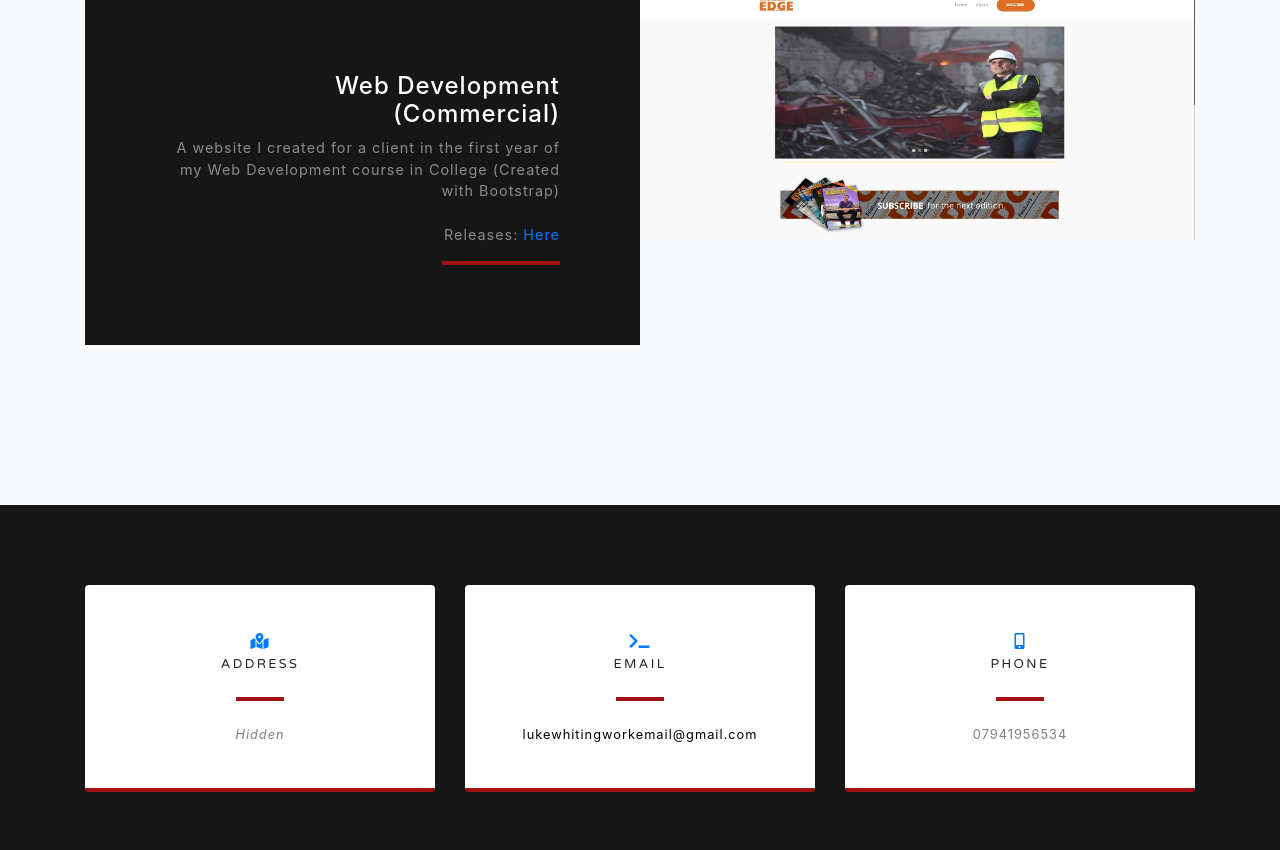
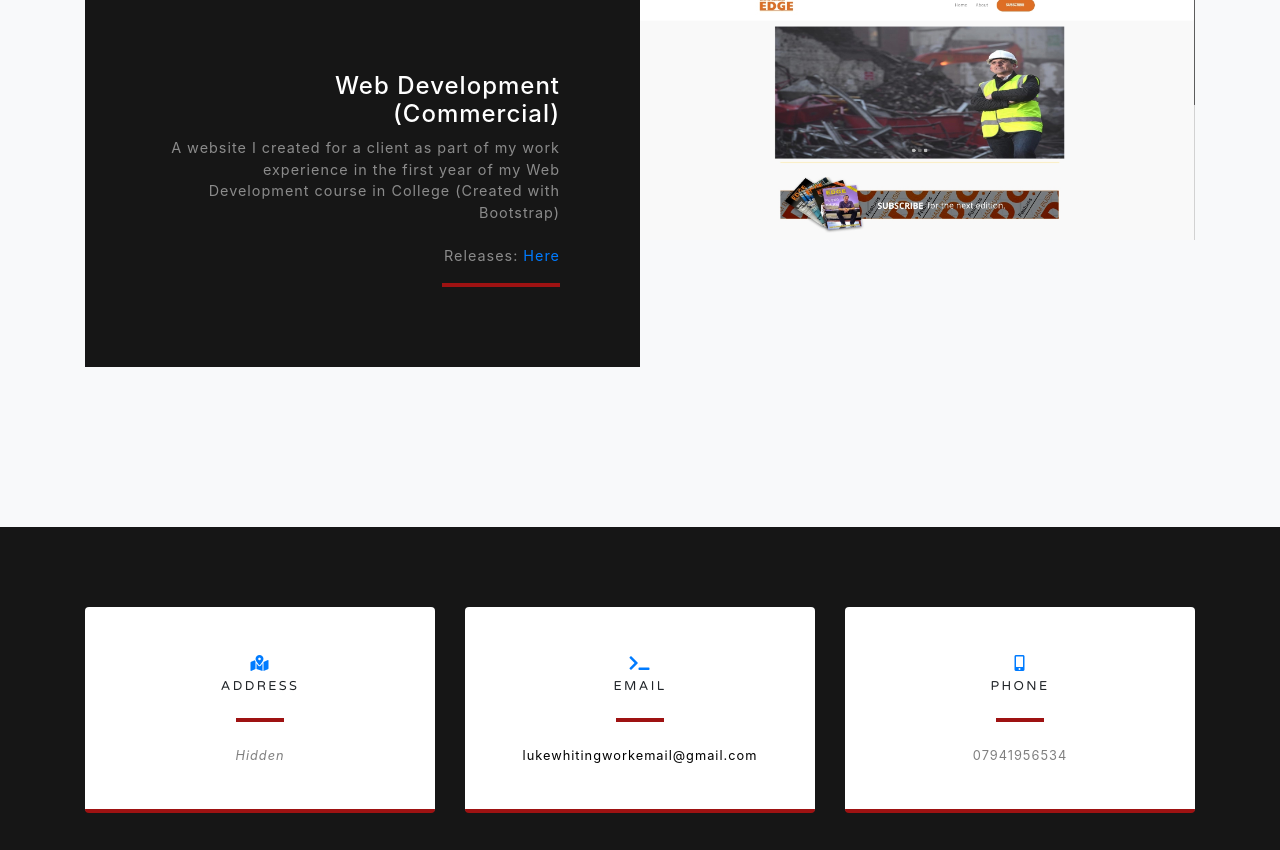
Before and after one commit to lukewhitingdev/aDubstepPanda.github.io, a website with bundled scripts: page index.html in a window 1280 px wide. Shown: the part 2460-3310 px from the top of the page. Built offline with nearby package versions, Linux system fonts and the light colour scheme.

Commit message:
Update index.html

```diff
--- a/index.html
+++ b/index.html
@@ -127,7 +127,7 @@
                           <div class="d-flex h-100">
                               <div class="project-text w-100 my-auto text-center text-lg-right">
                                   <h4 class="text-white">Web Development (Commercial)</h4>
-                                  <p class="mb-0 text-white-50">A website I created for a client in the first year of my Web Development course in College (Created with Bootstrap) <br> <br> Releases: <a href="Projects\Edge Website\Home.html"> Here </a>
+                                  <p class="mb-0 text-white-50">A website I created for a client as part of my work experience in the first year of my Web Development course in College (Created with Bootstrap) <br> <br> Releases: <a href="Projects\Edge Website\Home.html"> Here </a>
                                   <hr class="d-none d-lg-block mb-0 mr-0">
                               </div>
                           </div>
```
